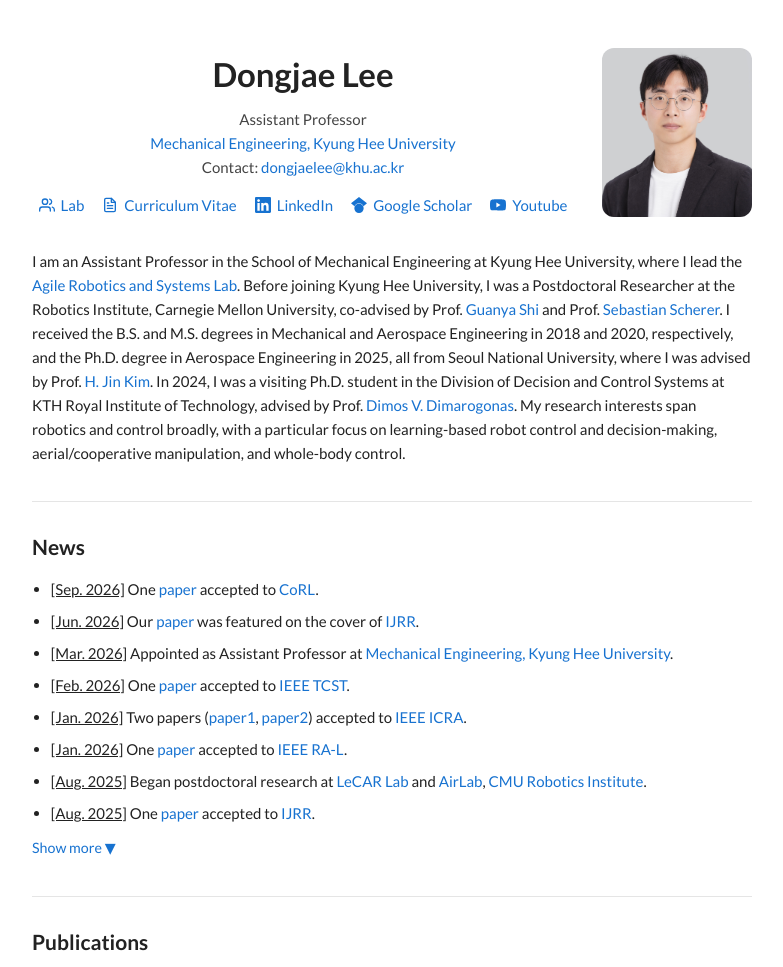
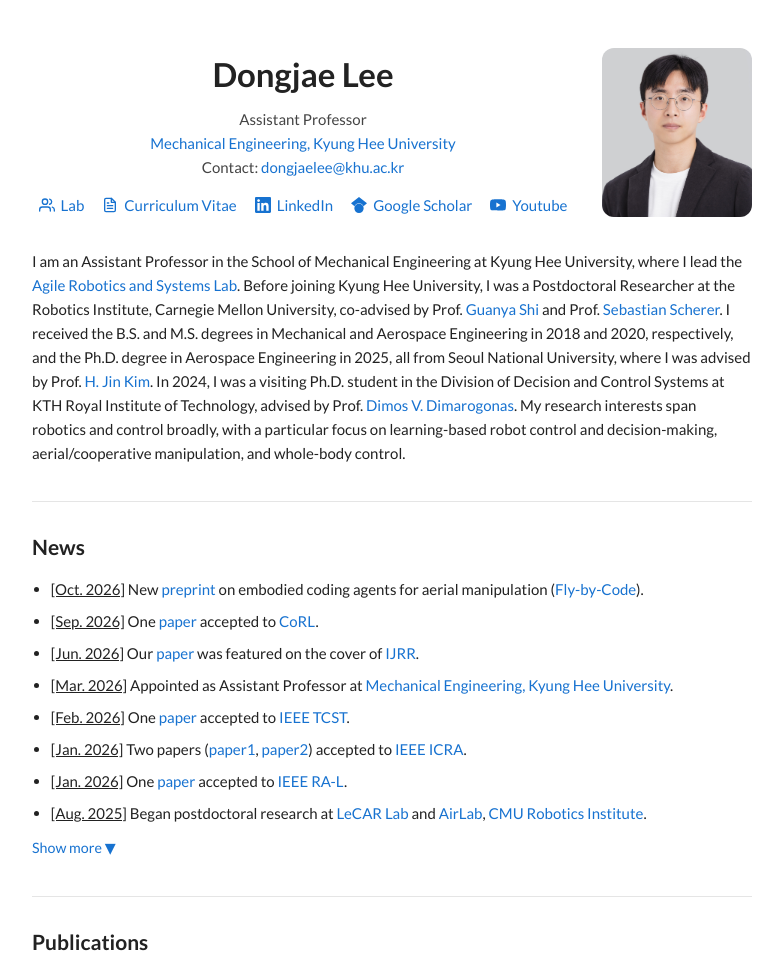
Before and after one commit to DongjaeLee95/dongjaelee95.github.io, a Jekyll site: the page built from index.md, in a window 1280 px wide and 1400 px high. Shown: the top 967 px of the window, without its empty margins (248-1031 px from the left). Built offline with Jekyll 4.4.1, drawn with Linux system fonts in a browser that asks for light colours; some of the changed text lies outside the part shown.

Commit message:
add fly-by-code

```diff
--- a/_config.yml
+++ b/_config.yml
@@ -1,7 +1,7 @@
 url: "https://dongjaelee95.github.io" #"https://dongjaelee95.github.io" # "http://localhost:4000"
 baseurl: "" # the subpath of your site, e.g. /blog
 title: "Dongjae Lee" # the name of your site, e.g. ACME Corp.
-last-updated: Sep 10, 2026
+last-updated: Oct 12, 2026
 
 include:
   - _posts
--- a/_includes/publication-list.html
+++ b/_includes/publication-list.html
@@ -13,11 +13,13 @@
             <p class="pub-title">{{ pub.title }}</p>
             <p class="pub-authors">
                 {% for author in pub.authors %}
-                    {% assign author_key = author | replace: "*", "" %}
+                    {% if author.name %}{% assign author_raw = author.name %}{% else %}{% assign author_raw = author %}{% endif %}
+                    {% assign author_name = author_raw | remove: "†" %}
+                    {% if author.key %}{% assign author_key = author.key %}{% else %}{% assign author_key = author_name | remove: "*" %}{% endif %}
                     {% assign author_url = site.data.authors[author_key] %}
                     {% assign is_self = false %}
-                    {% if author contains "D. Lee" or author contains "Dongjae Lee" %}{% assign is_self = true %}{% endif %}
-                    {% if author_url %}<a class="author-link" href="{{ author_url }}"{% unless author_url == "/" %} target="_blank" rel="noopener"{% endunless %}>{% endif %}{% if is_self %}<b><u>{{ author }}</u></b>{% else %}{{ author }}{% endif %}{% if author_url %}</a>{% endif %}{% unless forloop.last %}, {% endunless %}
+                    {% if author_raw contains "D. Lee" or author_raw contains "Dongjae Lee" %}{% assign is_self = true %}{% endif %}
+                    {% if author_url %}<a class="author-link" href="{{ author_url }}"{% unless author_url == "/" %} target="_blank" rel="noopener"{% endunless %}>{% endif %}{% if is_self %}<b><u>{{ author_name }}</u></b>{% else %}{{ author_name }}{% endif %}{% if author_raw contains "†" %}<sup>†</sup>{% endif %}{% if author_url %}</a>{% endif %}{% unless forloop.last %}, {% endunless %}
                 {% endfor %}
             </p>
             {% if pub.venue.name %}
--- a/howTosetup.txt
+++ b/howTosetup.txt
@@ -17,3 +17,7 @@ bundle install
 
 # local PC에 있는 repository에서 다음과 같이 실행하면 localhost 실행
 bundle exec jekyll serve
+
+# Windows: Smart App Control이 Windows용 Ruby를 차단하므로 WSL(Ubuntu-24.04)에서 실행
+# 프로젝트 폴더의 PowerShell에서 실행 후 http://127.0.0.1:4000 접속
+wsl -d Ubuntu-24.04 -u root -- bundle exec jekyll serve --force_polling
--- a/index.md
+++ b/index.md
@@ -31,6 +31,7 @@ title: Home
 <section class="block" id="news">
 <h2>News</h2>
 <ul id="news-container">
+<li> <u>[Oct. 2026]</u> New <a href="https://arxiv.org/abs/2610.12549">preprint</a> on embodied coding agents for aerial manipulation (<a href="https://fly-by-code.github.io/">Fly-by-Code</a>).</li>
 <li> <u>[Sep. 2026]</u> One <a href="https://arxiv.org/abs/2609.00641">paper</a> accepted to <a href="https://www.corl.org/">CoRL</a>.</li>
 <li> <u>[Jun. 2026]</u> Our <a href="files/2025IJRR.pdf">paper</a> was featured on the cover of <a href="https://journals.sagepub.com/home/ijr">IJRR</a>.</li>
 <li> <u>[Mar. 2026]</u> Appointed as Assistant Professor at <a href="https://me.khu.ac.kr/me/user/main/view.do">Mechanical Engineering, Kyung Hee University</a>.</li>
@@ -38,7 +39,7 @@ title: Home
 <li> <u>[Jan. 2026]</u> Two papers (<a href="https://arxiv.org/abs/2510.01675">paper1</a>, <a href="https://arxiv.org/abs/2510.02614">paper2</a>) accepted to <a href="https://www.ieee-ras.org/conferences-workshops/fully-sponsored/icra">IEEE ICRA</a>.</li>
 <li> <u>[Jan. 2026]</u> One <a href="https://ieeexplore.ieee.org/document/11359671">paper</a> accepted to <a href="https://ieeexplore.ieee.org/xpl/RecentIssue.jsp?punumber=7083369">IEEE RA-L</a>.</li>
 <li> <u>[Aug. 2025]</u> Began postdoctoral research at <a href="https://lecar-lab.github.io/">LeCAR Lab</a> and <a href="https://theairlab.org/">AirLab</a>, <a href="https://www.ri.cmu.edu/">CMU Robotics Institute</a>.</li>
-<li> <u>[Aug. 2025]</u> One <a href="files/2025IJRR.pdf">paper</a> accepted to <a href="https://journals.sagepub.com/home/ijr">IJRR</a>.</li>
+<li class="news-hidden" style="display: none;"> <u>[Aug. 2025]</u> One <a href="files/2025IJRR.pdf">paper</a> accepted to <a href="https://journals.sagepub.com/home/ijr">IJRR</a>.</li>
 <li class="news-hidden" style="display: none;"> <u>[May. 2025]</u> Awarded the <a href="https://eng.nrf.re.kr/page/5301bb32-ad33-4031-8de1-a8b3275956a2?bizNo=1&uprBizNos=198,195,1">NRF Postdoctoral Fellowship for Overseas Training</a>.</li>
 <li class="news-hidden" style="display: none;"> <u>[Mar. 2025]</u> Began postdoctoral research at <a href="https://larr.snu.ac.kr/">LARR, SNU</a>.</li>
 <li class="news-hidden" style="display: none;"> <u>[Feb. 2025]</u> Invited to present at <a href="https://www.kias.re.kr/kias/main/main.do?&lang=en">2025 KIAS mini workshop on AI and Robotics, KIAS</a>.</li>
@@ -61,7 +62,7 @@ title: Home
 
 <section class="block" id="publications">
 <h2>Publications</h2>
-<p class="subnote">* equal contribution &nbsp;/&nbsp; highlighted rows indicate representative papers</p>
+<p class="subnote">* equal contribution &nbsp;/&nbsp; <sup>†</sup> project lead &nbsp;/&nbsp; highlighted rows indicate representative papers</p>
 
 {% include publication-list.html %}
 </section>
```
Also changed, not shown: _data/authors.yml (+13 -1 lines), _data/publications.yml (+27 -1 lines), Gemfile.lock, 1 other file.
